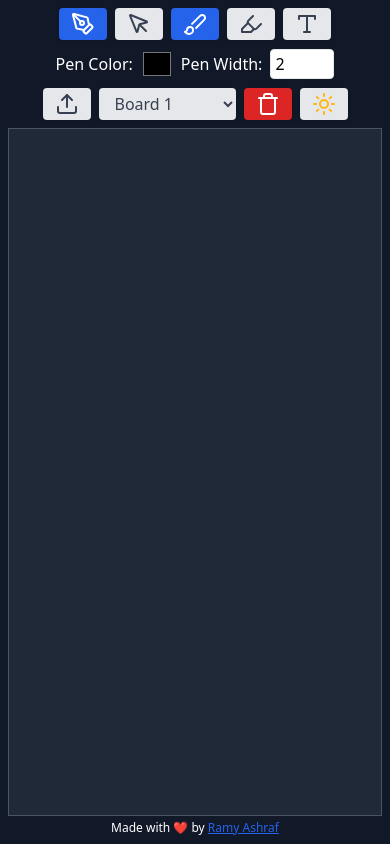
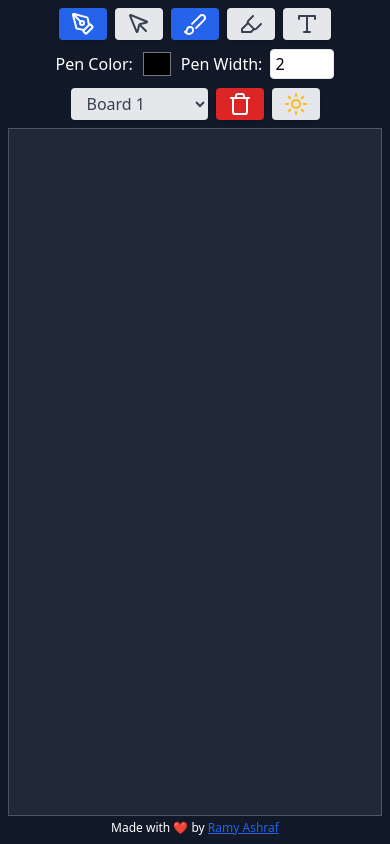
Before and after one commit to Ramy-Ashraf/whiteboard-app, a Next.js app: page / in a window 390 px wide. Built offline with nearby package versions, Linux system fonts and the light colour scheme.

Commit message:
Hide PDF upload button on mobile view for improved responsiveness

```diff
--- a/src/app/toolbar.js
+++ b/src/app/toolbar.js
@@ -75,7 +75,7 @@ const Toolbar = ({
           <div className="flex flex-nowrap items-center gap-2 justify-center md:justify-end">
             <label
               title="Upload PDF"
-              className="cursor-pointer inline-flex items-center px-3 py-1 rounded shadow transition transform hover:scale-105 focus:outline-none bg-gray-200 text-gray-700 hover:bg-gray-300"
+              className="hidden md:inline-flex cursor-pointer items-center px-3 py-1 rounded shadow transition transform hover:scale-105 focus:outline-none bg-gray-200 text-gray-700 hover:bg-gray-300"
             >
               <LuUpload size={24} />
               <input
@@ -286,7 +286,7 @@ const Toolbar = ({
           <div className="flex flex-wrap items-center gap-2 justify-center md:justify-end">
             <label
               title="Upload PDF"
-              className="cursor-pointer inline-flex items-center px-3 py-1 rounded shadow transition transform hover:scale-105 focus:outline-none bg-gray-200 text-gray-700 hover:bg-gray-300"
+              className="hidden md:inline-flex cursor-pointer inline-flex items-center px-3 py-1 rounded shadow transition transform hover:scale-105 focus:outline-none bg-gray-200 text-gray-700 hover:bg-gray-300"
             >
               <LuUpload size={24} />
               <input
```
